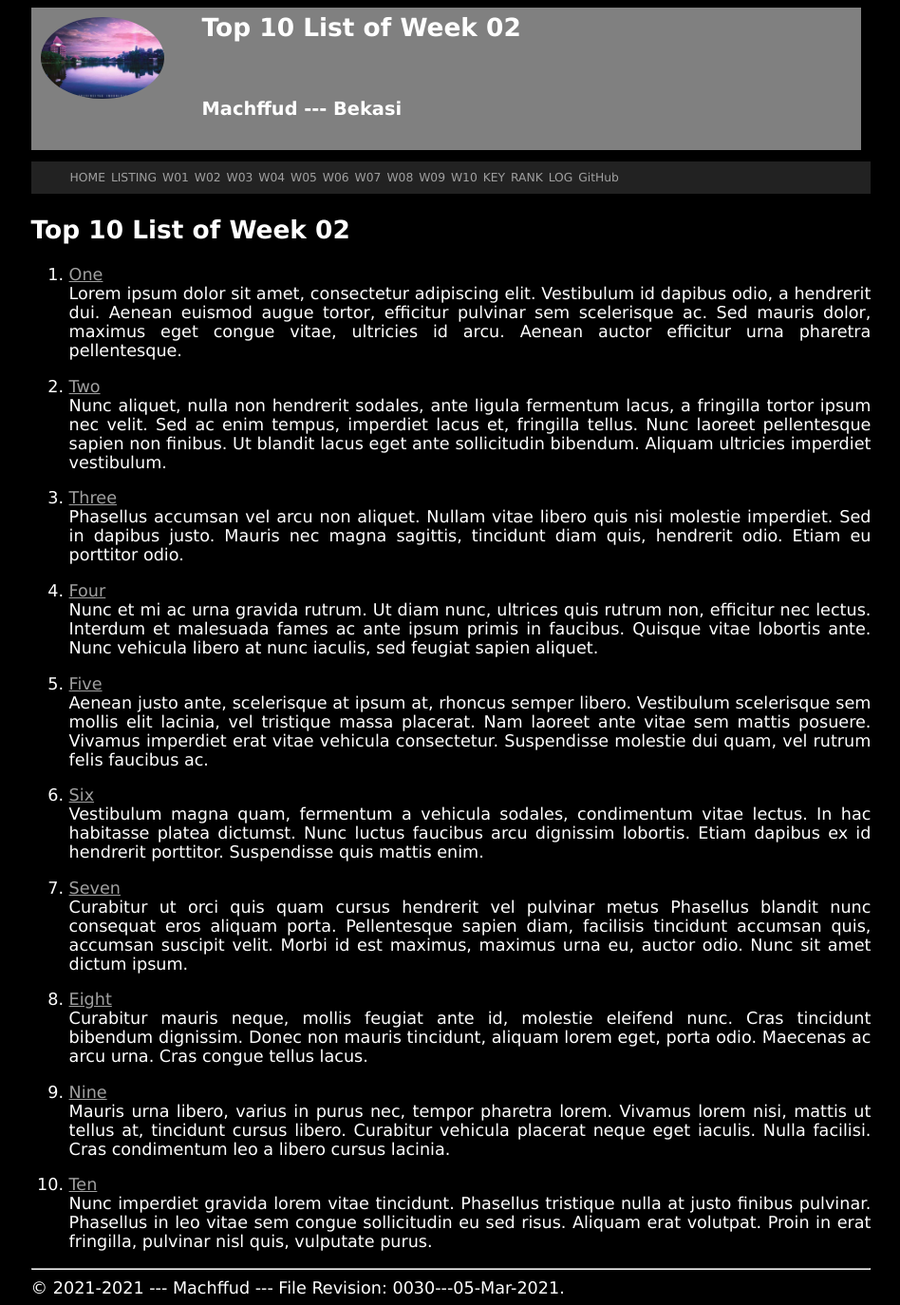
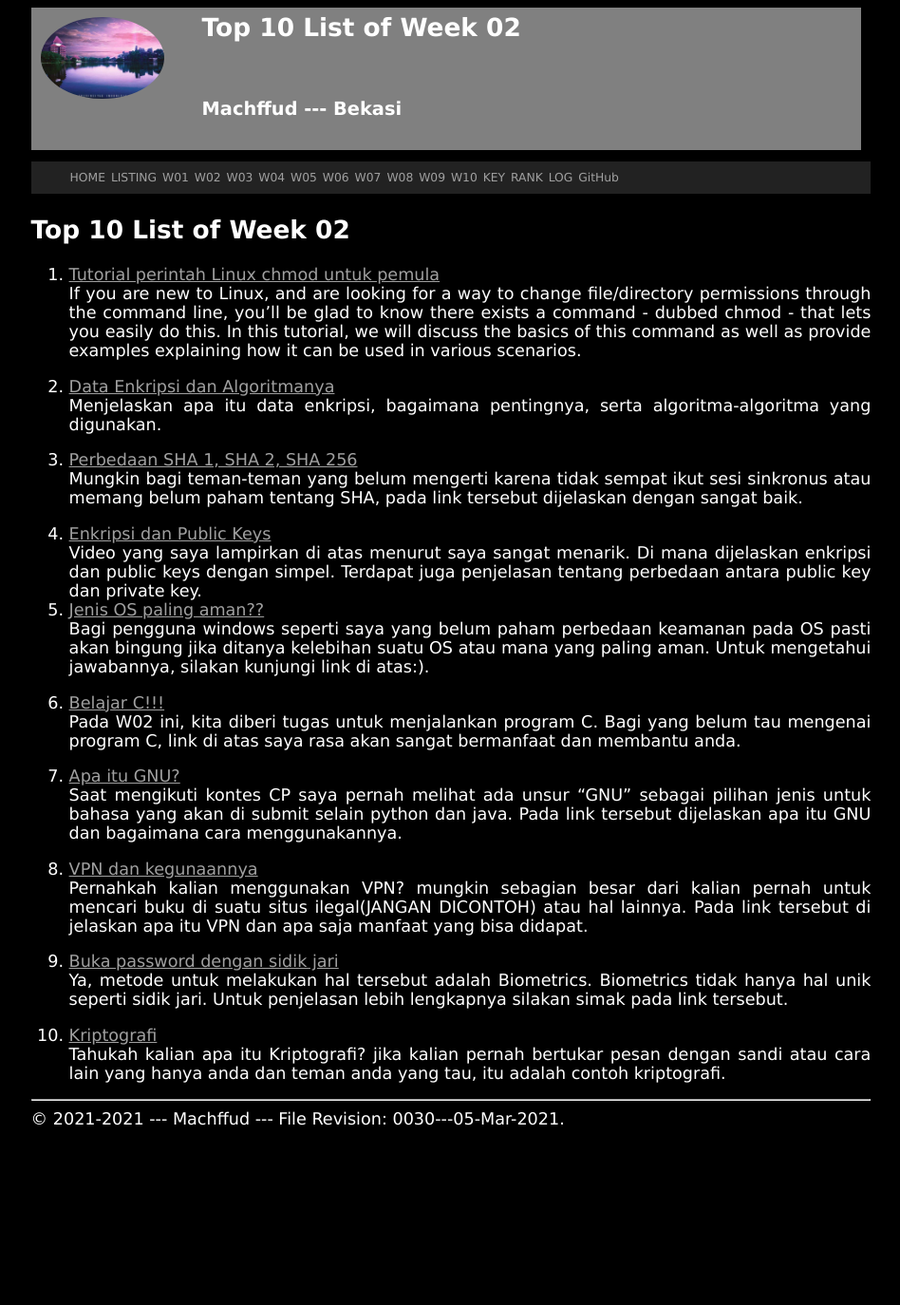
Before and after one commit to machffud/os211, a Jekyll site: the page built from w02.md, in a window 1280 px wide. Shown: the whole page at 95% size, without its empty margins (165-1113 px from the left). Built offline with Jekyll 4.4.1, drawn with Linux system fonts in a browser that asks for light colours; our own code applies the rules of GitHub Pages for plain Markdown files; after the commit the page ends 1196 px from its top, so only the background shows below that.

Commit message:
OS211 machffud

```diff
--- a/w02.md
+++ b/w02.md
@@ -5,72 +5,29 @@ permalink: /W02/
 
 # Top 10 List of Week 02
 
-1. [One](https://en.wikipedia.org/wiki/1)<br>
-Lorem ipsum dolor sit amet, consectetur adipiscing elit.
-Vestibulum id dapibus odio, a hendrerit dui.
-Aenean euismod augue tortor, efficitur pulvinar sem scelerisque ac.
-Sed mauris dolor, maximus eget congue vitae, ultricies id arcu.
-Aenean auctor efficitur urna pharetra pellentesque.
+1. [Tutorial perintah Linux chmod untuk pemula](https://www.howtoforge.com/tutorial/linux-chmod-command/)<br>
+If you are new to Linux, and are looking for a way to change file/directory permissions through the command line, you'll be glad to know there exists a command - dubbed chmod - that lets you easily do this. In this tutorial, we will discuss the basics of this command as well as provide examples explaining how it can be used in various scenarios.
 
-2. [Two](https://en.wikipedia.org/wiki/2)<br>
-Nunc aliquet, nulla non hendrerit sodales, ante ligula fermentum lacus, a fringilla tortor ipsum nec velit.
-Sed ac enim tempus, imperdiet lacus et, fringilla tellus.
-Nunc laoreet pellentesque sapien non finibus.
-Ut blandit lacus eget ante sollicitudin bibendum.
-Aliquam ultricies imperdiet vestibulum.
+2. [Data Enkripsi dan Algoritmanya](https://acodez.in/data-encryption-algorithms/)<br>
+Menjelaskan apa itu data enkripsi, bagaimana pentingnya, serta algoritma-algoritma yang digunakan.
 
-3. [Three](https://en.wikipedia.org/wiki/3)<br>
-Phasellus accumsan vel arcu non aliquet.
-Nullam vitae libero quis nisi molestie imperdiet.
-Sed in dapibus justo.
-Mauris nec magna sagittis, tincidunt diam quis, hendrerit odio.
-Etiam eu porttitor odio.
+3. [Perbedaan SHA 1, SHA 2, SHA 256](https://sslindonesia.com/perbedaan-sha-1-sha-2-sha-256/)<br>
+Mungkin bagi teman-teman yang belum mengerti karena tidak sempat ikut sesi sinkronus atau memang belum paham tentang SHA, pada link tersebut dijelaskan dengan sangat baik.
 
-4. [Four](https://en.wikipedia.org/wiki/4)<br>
-Nunc et mi ac urna gravida rutrum.
-Ut diam nunc, ultrices quis rutrum non, efficitur nec lectus.
-Interdum et malesuada fames ac ante ipsum primis in faucibus.
-Quisque vitae lobortis ante.
-Nunc vehicula libero at nunc iaculis, sed feugiat sapien aliquet.
+4. [Enkripsi dan Public Keys](https://www.youtube.com/watch?v=6-JjHa-qLPk)<br>
+Video yang saya lampirkan di atas menurut saya sangat menarik. Di mana dijelaskan enkripsi dan public keys dengan simpel. Terdapat juga penjelasan tentang perbedaan antara public key dan private key.
+5. [Jenis OS paling aman??](https://www.sentinelone.com/blog/which-is-more-secure-windows-linux-or-macos/)<br>
+Bagi pengguna windows seperti saya yang belum paham perbedaan keamanan pada OS pasti akan bingung jika ditanya kelebihan suatu OS atau mana yang paling aman. Untuk mengetahui jawabannya, silakan kunjungi link di atas:).
+6. [Belajar C!!!](https://www.programiz.com/c-programming)<br>
+Pada W02 ini, kita diberi tugas untuk menjalankan program C. Bagi yang belum tau mengenai program C, link di atas saya rasa akan sangat bermanfaat dan membantu anda.
 
-5. [Five](https://en.wikipedia.org/wiki/5)<br>
-Aenean justo ante, scelerisque at ipsum at, rhoncus semper libero.
-Vestibulum scelerisque sem mollis elit lacinia, vel tristique massa placerat.
-Nam laoreet ante vitae sem mattis posuere.
-Vivamus imperdiet erat vitae vehicula consectetur.
-Suspendisse molestie dui quam, vel rutrum felis faucibus ac.
+7. [Apa itu GNU?](https://gcc.gnu.org/)<br>
+Saat mengikuti kontes CP saya pernah melihat ada unsur "GNU" sebagai pilihan jenis untuk bahasa yang akan di submit selain python dan java. Pada link tersebut dijelaskan apa itu GNU dan bagaimana cara menggunakannya.
+8. [VPN dan kegunaannya](https://www.howtogeek.com/133680/htg-explains-what-is-a-vpn/)<br>
+Pernahkah kalian menggunakan VPN? mungkin sebagian besar dari kalian pernah untuk mencari buku di suatu situs ilegal(JANGAN DICONTOH) atau hal lainnya. Pada link tersebut di jelaskan apa itu VPN dan apa saja manfaat yang bisa didapat.
 
-6. [Six](https://en.wikipedia.org/wiki/6)<br>
-Vestibulum magna quam, fermentum a vehicula sodales, condimentum vitae lectus.
-In hac habitasse platea dictumst.
-Nunc luctus faucibus arcu dignissim lobortis.
-Etiam dapibus ex id hendrerit porttitor.
-Suspendisse quis mattis enim.
+9. [Buka password dengan sidik jari](https://socs.binus.ac.id/2018/11/29/biometrics-authentication-and-recognition/#:~:text=Physiological%20characteristics%20lebih%20mengarah%20pada,Ada%20berbagai%20macam%20tipe%20biometric.)<br>
+Ya, metode untuk melakukan hal tersebut adalah Biometrics. Biometrics tidak hanya hal unik seperti sidik jari. Untuk penjelasan lebih lengkapnya silakan simak pada link tersebut.
 
-7. [Seven](https://en.wikipedia.org/wiki/7)<br>
-Curabitur ut orci quis quam cursus hendrerit vel pulvinar metus
-Phasellus blandit nunc consequat eros aliquam porta.
-Pellentesque sapien diam, facilisis tincidunt accumsan quis, accumsan suscipit velit.
-Morbi id est maximus, maximus urna eu, auctor odio.
-Nunc sit amet dictum ipsum.
-
-8. [Eight](https://en.wikipedia.org/wiki/8)<br>
-Curabitur mauris neque, mollis feugiat ante id, molestie eleifend nunc.
-Cras tincidunt bibendum dignissim.
-Donec non mauris tincidunt, aliquam lorem eget, porta odio.
-Maecenas ac arcu urna.
-Cras congue tellus lacus.
-
-9. [Nine](https://en.wikipedia.org/wiki/9)<br>
-Mauris urna libero, varius in purus nec, tempor pharetra lorem.
-Vivamus lorem nisi, mattis ut tellus at, tincidunt cursus libero.
-Curabitur vehicula placerat neque eget iaculis.
-Nulla facilisi.
-Cras condimentum leo a libero cursus lacinia.
-
-10. [Ten](https://en.wikipedia.org/wiki/10)<br>
-Nunc imperdiet gravida lorem vitae tincidunt.
-Phasellus tristique nulla at justo finibus pulvinar.
-Phasellus in leo vitae sem congue sollicitudin eu sed risus.
-Aliquam erat volutpat.
-Proin in erat fringilla, pulvinar nisl quis, vulputate purus.
+10. [Kriptografi](https://searchsecurity.techtarget.com/definition/cryptography#:~:text=Cryptography%20is%20a%20method%20of,%22%20stands%20for%20%22writing.%22)<br>
+Tahukah kalian apa itu Kriptografi? jika kalian pernah bertukar pesan dengan sandi atau cara lain yang hanya anda dan teman anda yang tau, itu adalah contoh kriptografi.
```
